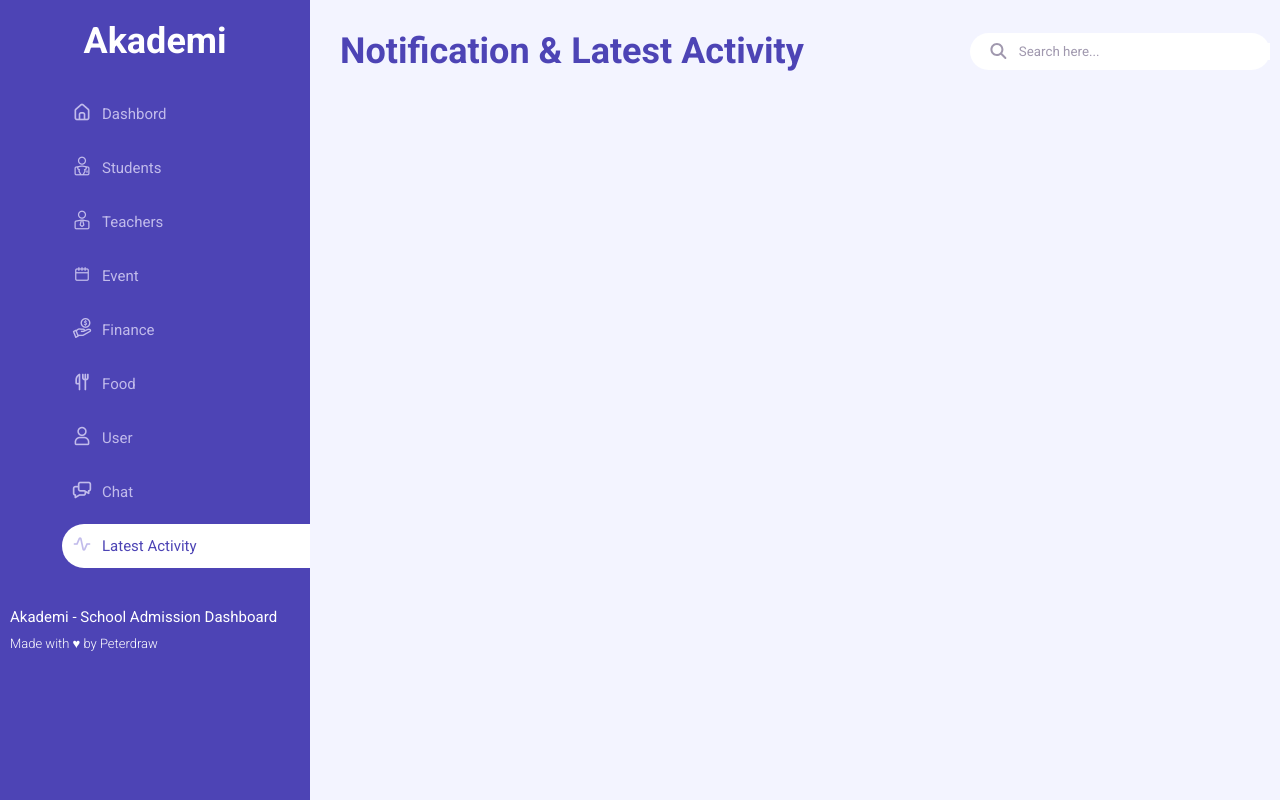
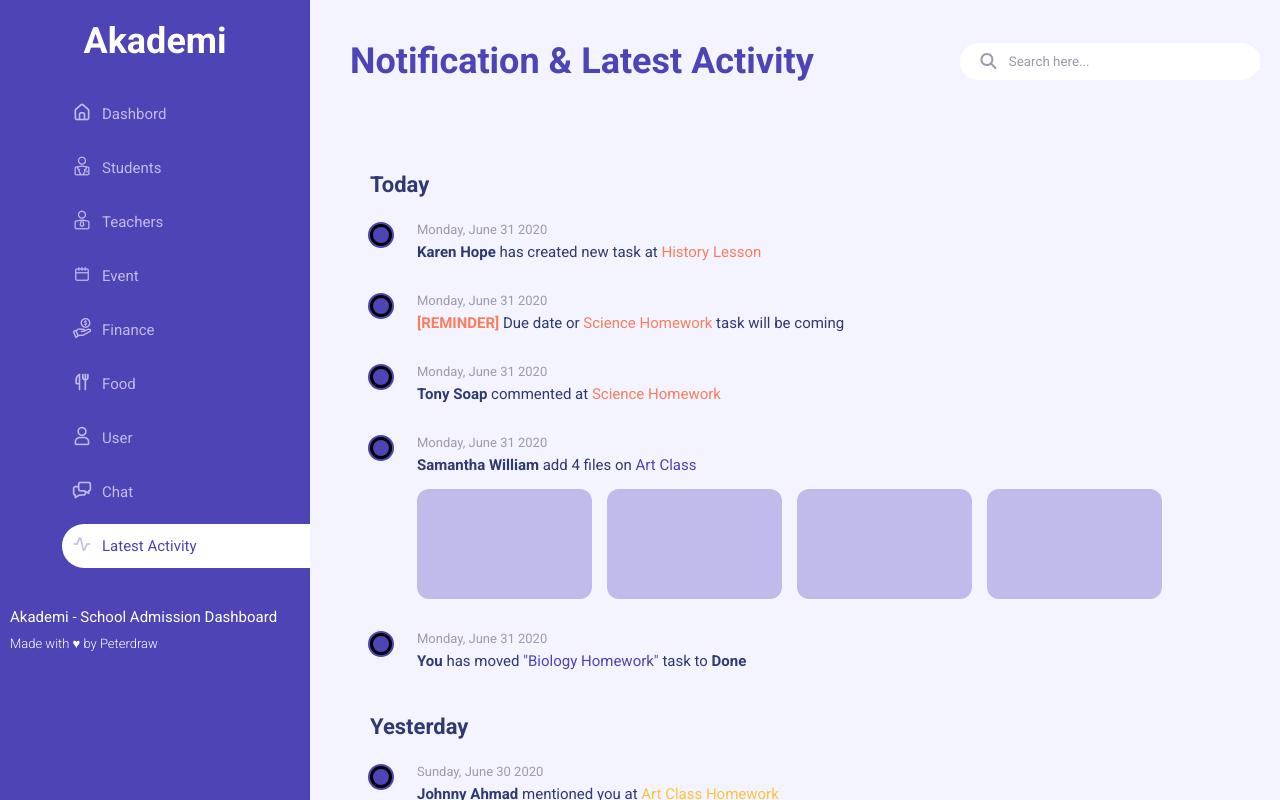
Before and after one commit to Junaidmunir02096/School-mahagement-system, a React (Vite) app: page /latest-activity in a window 1280 px wide. Built offline with nearby package versions, Linux system fonts and the light colour scheme.

Commit message:
Add LatestActivityComp with activity feed and search functionality; implement dynamic rendering of activities and empty state handling

```diff
--- a/src/component/LatestActivity/LatestActivityComp.jsx
+++ b/src/component/LatestActivity/LatestActivityComp.jsx
@@ -1,19 +1,196 @@
 
 import { FontAwesomeIcon } from "@fortawesome/react-fontawesome";
-import { faMagnifyingGlass} from "@fortawesome/free-solid-svg-icons";
+import { faMagnifyingGlass } from "@fortawesome/free-solid-svg-icons";
+import { useState } from "react";
+
+const activityData = {
+    Today: [
+        {
+            id: 1,
+            date: "Monday, June 31 2020",
+            type: "task_created",
+            content: [
+                { text: "Karen Hope", bold: true },
+                { text: " has created new task at " },
+                { text: "History Lesson", color: "#FB7D5B" },
+            ],
+        },
+        {
+            id: 2,
+            date: "Monday, June 31 2020",
+            type: "reminder",
+            content: [
+                { text: "[REMINDER]", color: "#FB7D5B", bold: true },
+                { text: " Due date or " },
+                { text: "Science Homework", color: "#FB7D5B" },
+                { text: " task will be coming" },
+            ],
+        },
+        {
+            id: 3,
+            date: "Monday, June 31 2020",
+            type: "comment",
+            content: [
+                { text: "Tony Soap", bold: true },
+                { text: " commented at " },
+                { text: "Science Homework", color: "#FB7D5B" },
+            ],
+        },
+        {
+            id: 4,
+            date: "Monday, June 31 2020",
+            type: "files",
+            content: [
+                { text: "Samantha William", bold: true },
+                { text: " add 4 files on " },
+                { text: "Art Class", color: "#4D44B5" },
+            ],
+            images: [1, 2, 3, 4],
+        },
+        {
+            id: 5,
+            date: "Monday, June 31 2020",
+            type: "moved",
+            content: [
+                { text: "You", bold: true },
+                { text: " has moved " },
+                { text: '"Biology Homework"', color: "#4D44B5" },
+                { text: " task to " },
+                { text: "Done", bold: true },
+            ],
+        },
+    ],
+    Yesterday: [
+        {
+            id: 6,
+            date: "Sunday, June 30 2020",
+            type: "mention",
+            content: [
+                { text: "Johnny Ahmad", bold: true },
+                { text: " mentioned you at " },
+                { text: "Art Class", color: "#FCC43E" },
+                { text: "  Homework", color: "#FCC43E" },
+            ],
+        },
+        {
+            id: 7,
+            date: "Sunday, June 30 2020",
+            type: "mention",
+            content: [
+                { text: "Nadila Adja", bold: true },
+                { text: " mentioned you at " },
+                { text: "Programming Homework", color: "#4D44B5" },
+            ],
+        },
+    ],
+};
 
 const LatestActivityComp = () => {
+    const [searchQuery, setSearchQuery] = useState("");
+
+    const renderContent = (content) =>
+        content.map((part, i) => (
+            <span
+                key={i}
+                style={{ color: part.color || "inherit" }}
+                className={part.bold ? "font-[700]" : ""}
+            >
+                {part.text}
+            </span>
+        ));
+
+    const filterActivities = (activities) => {
+        if (!searchQuery.trim()) return activities;
+        return activities.filter((item) =>
+            item.content.some((part) =>
+                part.text.toLowerCase().includes(searchQuery.toLowerCase())
+            )
+        );
+    };
+
     return (
-        <div className="w-[100%] h-[100vh] overflow-y-scroll bg-[#F3F4FF] p-[10px]">
-            <div className="flex justify-between items-center">
-                <h1 className="text-[36px] font-[700] text-center p-[20px] text-[#4D44B5]">Notification & Latest Activity</h1>
+        <div className="w-full h-[100vh] overflow-y-scroll bg-[#F3F4FF] p-[20px]">
+            {/* Top Nav */}
+            <div className="flex justify-between items-center mb-[30px]">
+                <h1 className="text-[36px] font-[700] p-[20px] text-[#4D44B5]">
+                    Notification &amp; Latest Activity
+                </h1>
                 <div className="flex items-center bg-[#fff] rounded-full px-4 py-[10px] w-[300px]">
                     <FontAwesomeIcon icon={faMagnifyingGlass} className="text-[#A098AE] ml-[20px]" />
-                    <input type="text" placeholder="Search here..." className="outline-none ml-[10px] border-none ml-2 w-full text-[#A098AE] placeholder-[#A098AE]" />
+                    <input
+                        type="text"
+                        placeholder="Search here..."
+                        value={searchQuery}
+                        onChange={(e) => setSearchQuery(e.target.value)}
+                        className="outline-none ml-[10px] border-none w-full text-[#A098AE] placeholder-[#A098AE]"
+                    />
                 </div>
             </div>
+
+            {/* Activity Feed */}
+            <div className="bg-white rounded-[20px] p-[40px] shadow-sm">
+                {Object.entries(activityData).map(([group, items]) => {
+                    const filtered = filterActivities(items);
+                    if (filtered.length === 0) return null;
+                    return (
+                        <div key={group} className="mb-[40px]">
+                            {/* Group Label */}
+                            <h2 className="text-[#303972] text-[22px] font-[700] mb-[25px]">
+                                {group}
+                            </h2>
+
+                            {/* Timeline */}
+                            <div className="relative">
+                                {/* Vertical line */}
+                                <div className="absolute left-[10px] top-0 bottom-0 w-[2px] bg-[#E8E9FD]"></div>
+
+                                <div className="flex flex-col gap-[28px]">
+                                    {filtered.map((item) => (
+                                        <div key={item.id} className="flex gap-[25px]">
+                                            {/* Dot */}
+                                            <div className="flex-shrink-0 w-[22px] h-[22px] mt-[2px] z-10">
+                                                <div className="w-[22px] h-[22px] rounded-full bg-[#4D44B5] border-[3px] border-white shadow-[0_0_0_2px_#4D44B5]"></div>
+                                            </div>
+
+                                            {/* Content */}
+                                            <div className="flex-1 pb-[4px]">
+                                                <p className="text-[#A098AE] text-[13px] mb-[6px]">
+                                                    {item.date}
+                                                </p>
+                                                <p className="text-[#303972] text-[15px] leading-relaxed">
+                                                    {renderContent(item.content)}
+                                                </p>
+
+                                                {/* File thumbnails */}
+                                                {item.images && (
+                                                    <div className="flex gap-[15px] mt-[15px] flex-wrap">
+                                                        {item.images.map((_, idx) => (
+                                                            <div
+                                                                key={idx}
+                                                                className="w-[175px] h-[110px] bg-[#C1BBEB] rounded-[12px] cursor-pointer hover:opacity-80 transition-opacity"
+                                                            ></div>
+                                                        ))}
+                                                    </div>
+                                                )}
+                                            </div>
+                                        </div>
+                                    ))}
+                                </div>
+                            </div>
+                        </div>
+                    );
+                })}
+
+                {/* Empty state */}
+                {Object.values(activityData).every(
+                    (items) => filterActivities(items).length === 0
+                ) && (
+                    <div className="text-center py-[60px]">
+                        <p className="text-[#A098AE] text-[16px]">No activities found.</p>
+                    </div>
+                )}
+            </div>
         </div>
-    )
-}
-
+    );
+};
 export default LatestActivityComp;
```
